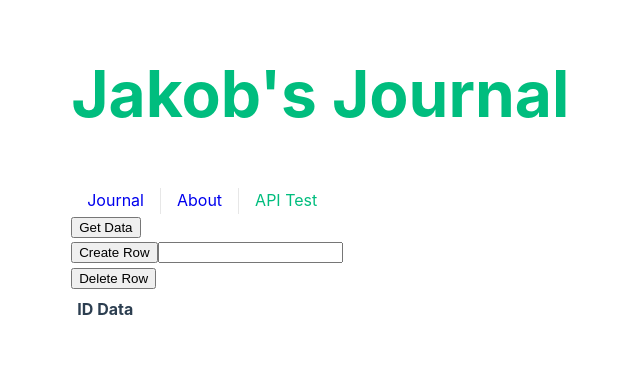
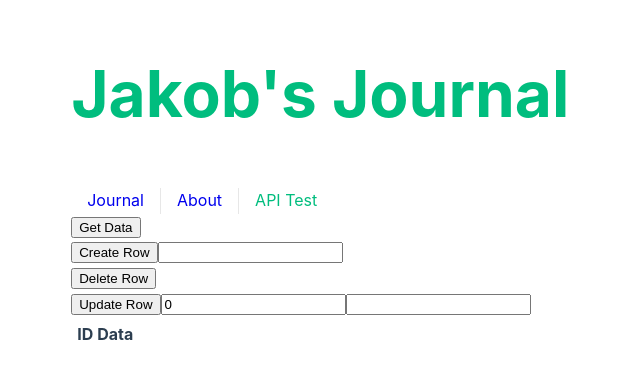
Before and after one commit to jake-edel/personal-site, a Vue app: page /dbTest in a window 1280 px wide. Shown: the top 378 px of the page, without its empty margins (0-640 px from the left). Built offline with nearby package versions, Linux system fonts and the light colour scheme.

Commit message:
function to update database row

```diff
--- a/src/views/DatabaseTestView.vue
+++ b/src/views/DatabaseTestView.vue
@@ -15,9 +15,10 @@ const lastElementId = computed(() => table?.data[table.data.length - 1].id)
 
 const getTable = () => fetch('http://localhost:3001/')
 	.then(response => response.json())
-	.then(json => table.data = json)
+	.then(json => table.data = json.data)
 
 const rowInput = ref()
+const newRowData = ref('')
 async function insertRow(data: string) {
 	if (data === '') return
 
@@ -29,7 +30,7 @@ async function insertRow(data: string) {
 		body: JSON.stringify({ data })
 	})
 	console.log(await response.json())
-	newRow.value = ''
+	newRowData.value = ''
 	rowInput.value.focus()
 	getTable()
 }
@@ -46,9 +47,24 @@ async function deleteLastRow(id: number | undefined) {
 	})
 	console.log(await response.json())
 	getTable()
-	}
+}
 
-const newRow = ref('')
+const editElementId = ref(0)
+const editElementValue = ref('')
+async function updateRow(id: number | string , data: string) {
+	if (id === '' || data === '') return
+
+	const response = await fetch('http://localhost:3001/',{
+		method: 'PUT',
+		headers: {
+			'Content-Type': 'application/json'
+		},
+		body: JSON.stringify({ id, data })
+	})
+	console.log(await response.json())
+	getTable()
+}
+
 </script>
 
 <template>
@@ -57,14 +73,20 @@ const newRow = ref('')
 			Get Data
 		</button>
 		<br>
-		<button @click="insertRow(newRow)">
+		<button @click="insertRow(newRowData)">
 			Create Row
 		</button>
-		<input v-model="newRow" ref="rowInput">
+		<input v-model="newRowData" ref="rowInput">
 		<br>
 		<button @click="deleteLastRow(lastElementId)">
 			Delete Row
+		</button><br>
+		<button @click="updateRow(editElementId, editElementValue)">
+			Update Row
 		</button>
+		<input v-model="editElementId" type="number">
+		<input v-model="editElementValue">
+
 		<table>
 			<th>
 				<td>ID</td>
```
